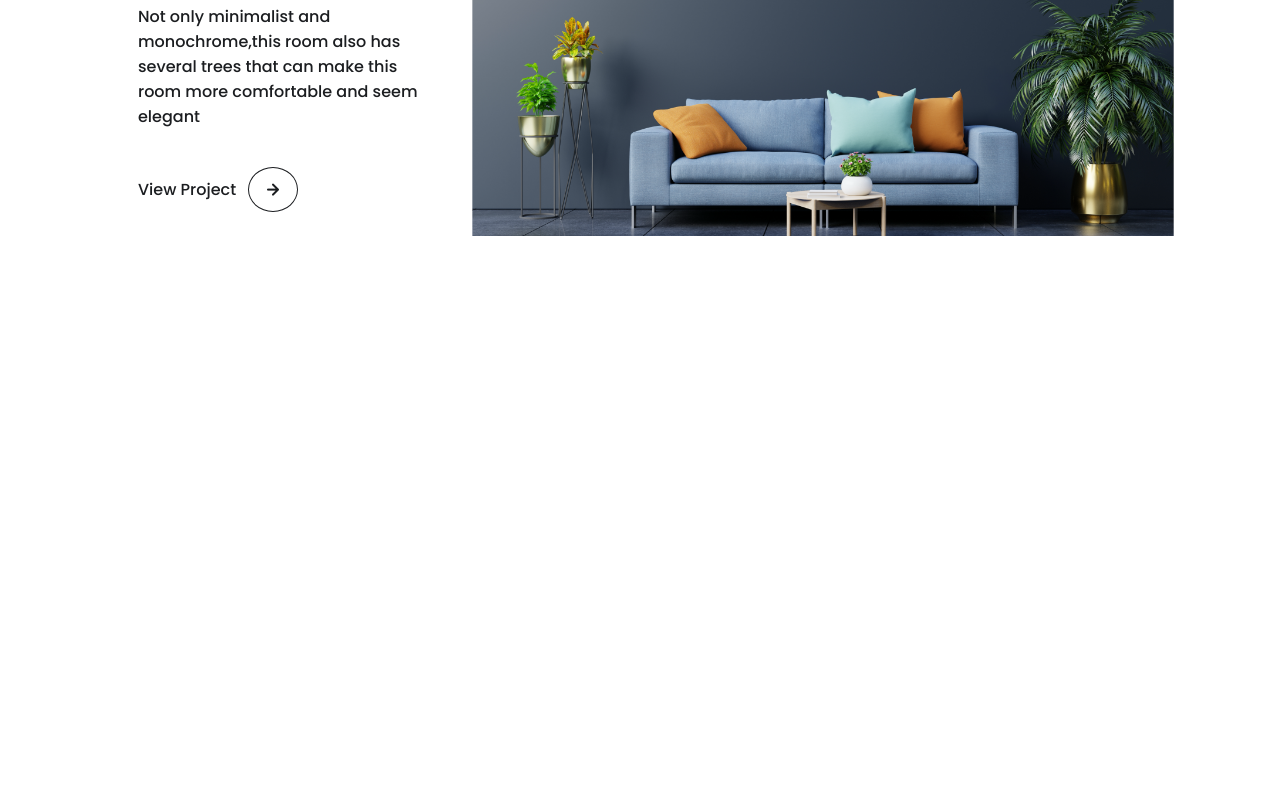
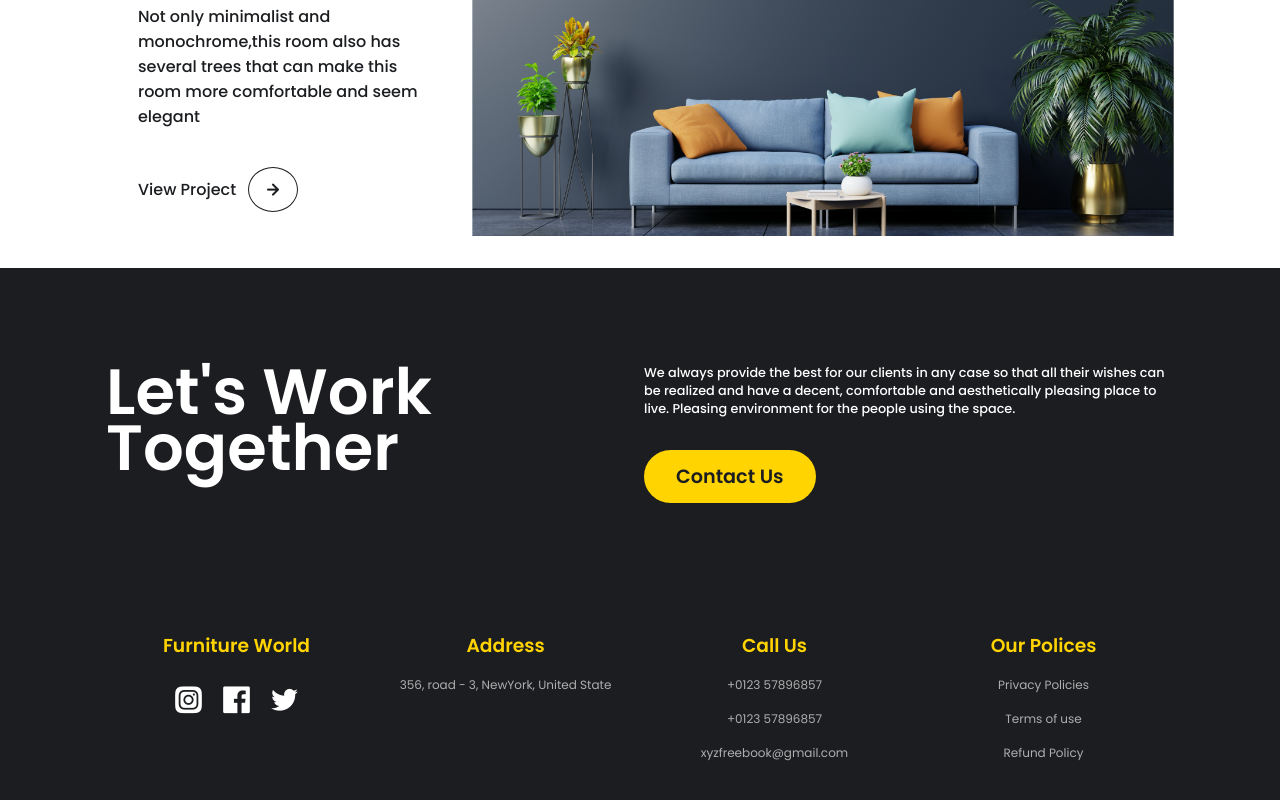
Before and after one commit to Zameerahmad01/furniture-world, a React (Vite) app: page / in a window 1280 px wide. Shown: the part 3012-3812 px from the top of the page. Before the commit the page ends 3280 px from the top, so only its background shows below. Built offline with nearby package versions, Linux system fonts and the light colour scheme.

Commit message:
add footer section

```diff
--- a/src/App.jsx
+++ b/src/App.jsx
@@ -1,5 +1,6 @@
 
 import './App.css'
+import Footer from './components/footer/Footer'
 import Header from './components/header/Header'
 import Home from './components/home/Home'
 import Services from './components/services/Services'
@@ -15,6 +16,7 @@ function App() {
       <Home />
       <Services />
       <Work />
+      <Footer />
     </main>
     </>
   )
--- /dev/null
+++ b/src/components/footer/Footer.css
@@ -0,0 +1,50 @@
+.footer{
+    background-color: var(--title-color);
+    color: var(--text-color);
+}
+
+
+
+.footer_title{
+    color: var(--text-color);
+}
+
+.footer_button{
+    margin-top: var(--mb-2);
+}
+
+.footer_items{
+    grid-template-columns: repeat(4, 1fr);
+    padding-top: 4rem;
+}
+
+.footer_item{
+    text-align: center;
+}
+
+.footer_item-title{
+    color: var(--container-color);
+    margin-bottom: var(--mb-1);
+}
+
+.footer_item-icon{
+    display: flex;
+    justify-content: center;
+    column-gap: 1rem;
+    font-size: 2rem;
+    cursor: pointer;
+}
+
+.footer_item p{
+    margin-bottom: var(--mb-1);
+    font-size: .75rem;
+    color: var(--title-color-dark);
+}
+
+@media screen and (max-width: 768px) {
+    .footer_items{
+        grid-template-columns: 1fr;
+        row-gap: 1rem;
+        padding-top: 2rem;
+    }
+}
--- /dev/null
+++ b/src/components/footer/Footer.jsx
@@ -0,0 +1,56 @@
+import React from "react";
+import "./Footer.css";
+
+function Footer() {
+  return (
+    <section className="footer section ">
+      <div className="section__head footer_head container grid">
+        <h2 className="section__title footer_title">
+          Let's Work <br />
+          Together
+        </h2>
+        <p className="section__desc">
+          We always provide the best for our clients in any case so that all
+          their wishes can be realized and have a decent, comfortable and
+          aesthetically pleasing place to live. Pleasing environment for the
+          people using the space.
+
+          <button className="button footer_button">
+            Contact Us
+          </button>
+        </p>
+      </div>
+
+      <div className="footer_container container grid">
+        <div className="footer_items grid">
+          <div className="footer_item">
+            <h3 className="footer_item-title">Furniture World</h3>
+            <div className="footer_item-icon">
+              <i className="uil uil-instagram-alt"></i>
+              <i className="uil uil-facebook"></i>
+              <i className="uil uil-twitter"></i>
+            </div>
+          </div>
+          <div className="footer_item">
+            <h3 className="footer_item-title">Address</h3>
+            <p>356, road - 3, NewYork, United State</p>
+          </div>
+          <div className="footer_item">
+            <h3 className="footer_item-title">Call Us</h3>
+            <p>+0123 57896857</p>
+            <p>+0123 57896857</p>
+            <p>xyzfreebook@gmail.com</p>
+          </div>
+          <div className="footer_item">
+            <h3 className="footer_item-title">Our Polices</h3>
+           <p>Privacy Policies</p>
+           <p>Terms of use</p>
+           <p>Refund Policy</p>
+          </div>
+        </div>
+      </div>
+    </section>
+  );
+}
+
+export default Footer;
```
